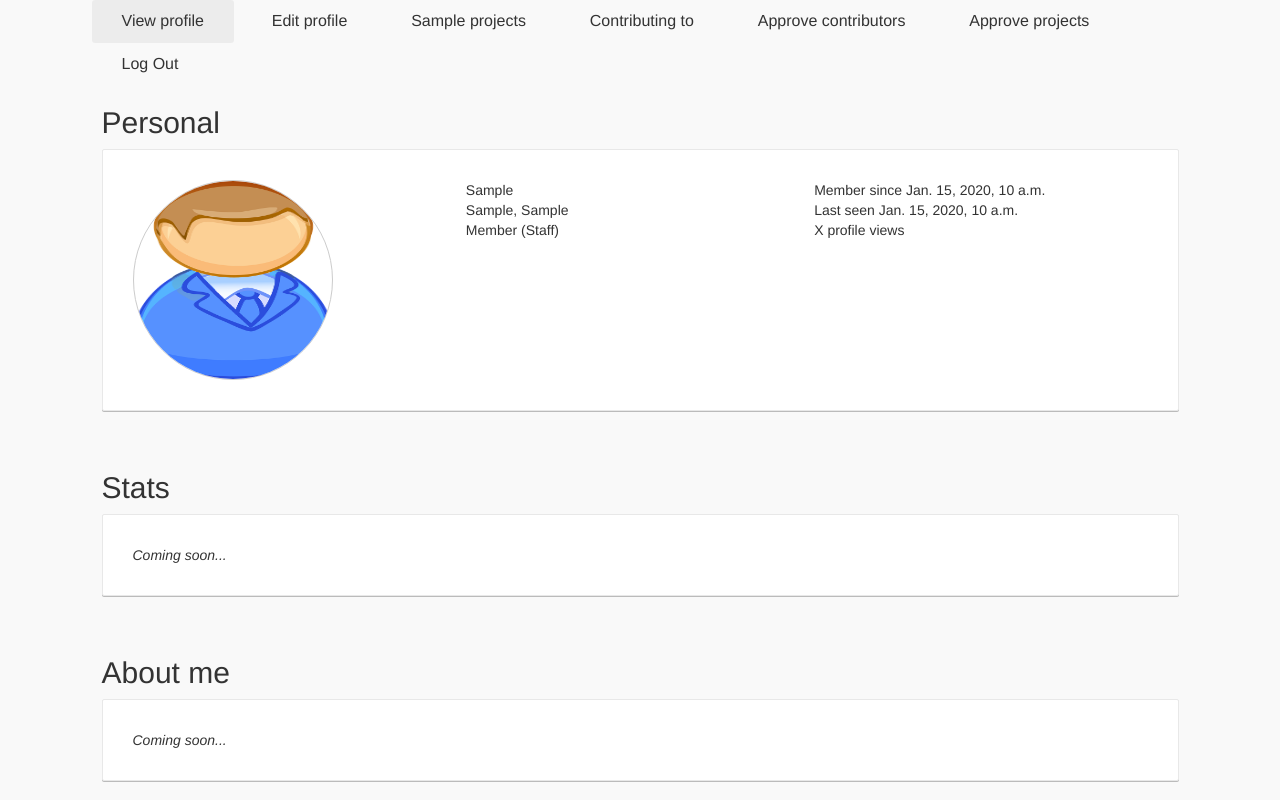
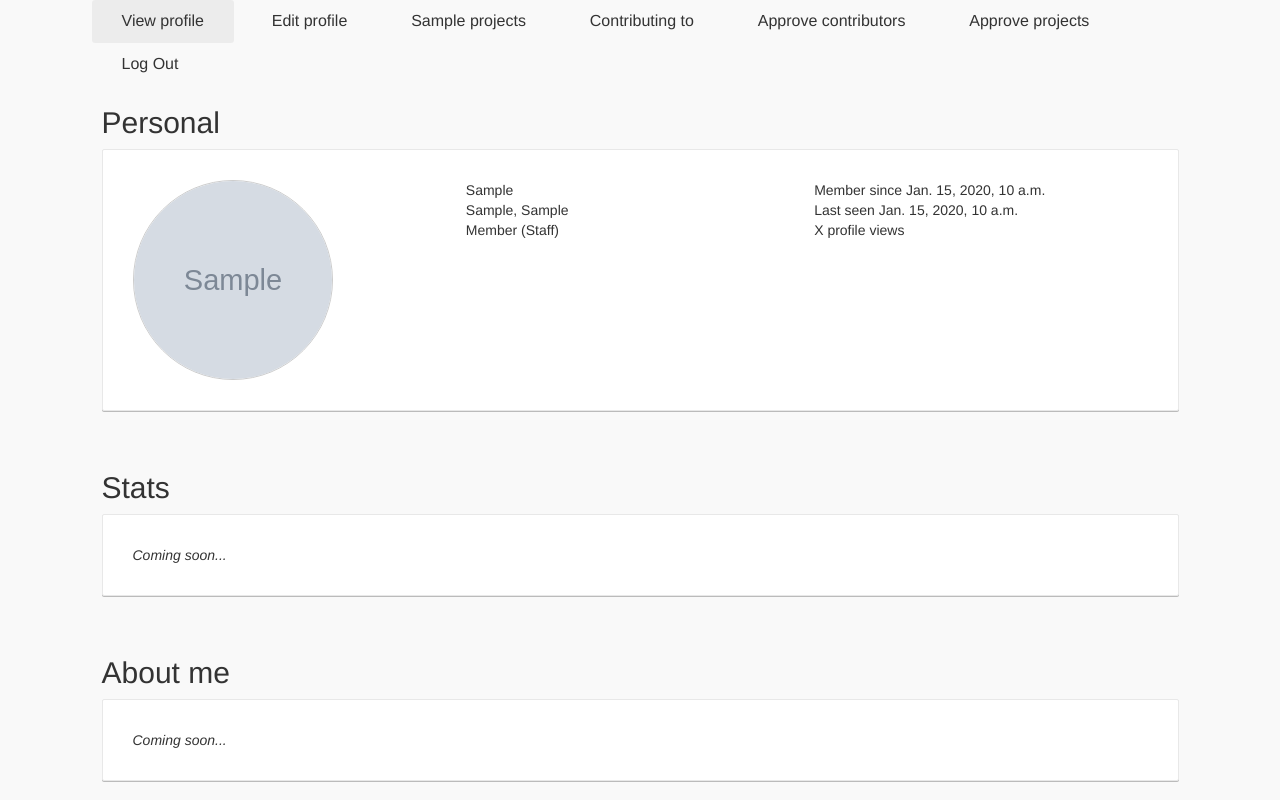
Before and after one commit to zurfyx/simple, a Django app: page /users/1 in a window 1280 px wide. Shown: the part 194-994 px from the top of the page. Run offline with Django 3.2, Linux system fonts and the light colour scheme; tables that the repository leaves empty hold one stand-in row (values such as "Sample post"); grey boxes marked "Sample" are stand-in pictures; style sheets or scripts are compiled from the project's sources; parts of the project's set-up code (start-up, migrations or seed data) failed here and were passed over; some libraries are stand-ins or nearby versions.

Commit message:
profile photo

```diff
--- a/simple/templates/users/account.html
+++ b/simple/templates/users/account.html
@@ -1,5 +1,6 @@
 {% extends "users/base.html" %}
 {% load static %}
+
 
 {% block menu_title %}
     <h1>{{ context_user.get_full_name }}</h1>
@@ -11,7 +12,7 @@
         <div>
             <div class="row">
                 <div class="col-md-4">
-                    <img class="profile-picture" src="{% static "img/users/default-user.png" %}" />
+                    <img class="profile-picture" src="{{ MEDIA_URL }}{{context_user.avatar }}" />
                 </div>
                 <div class="col-md-4">
                     <div class="row">
```
